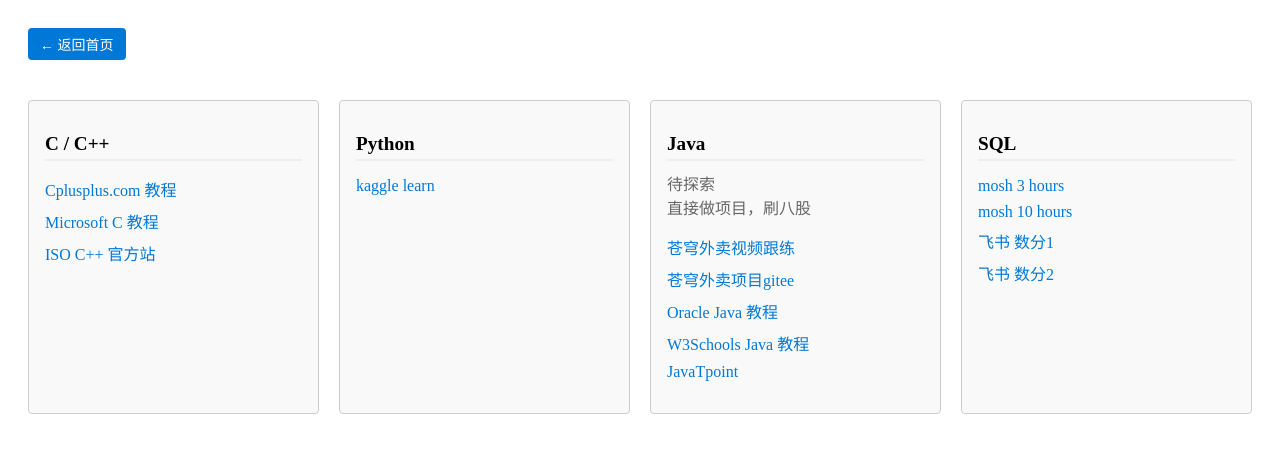
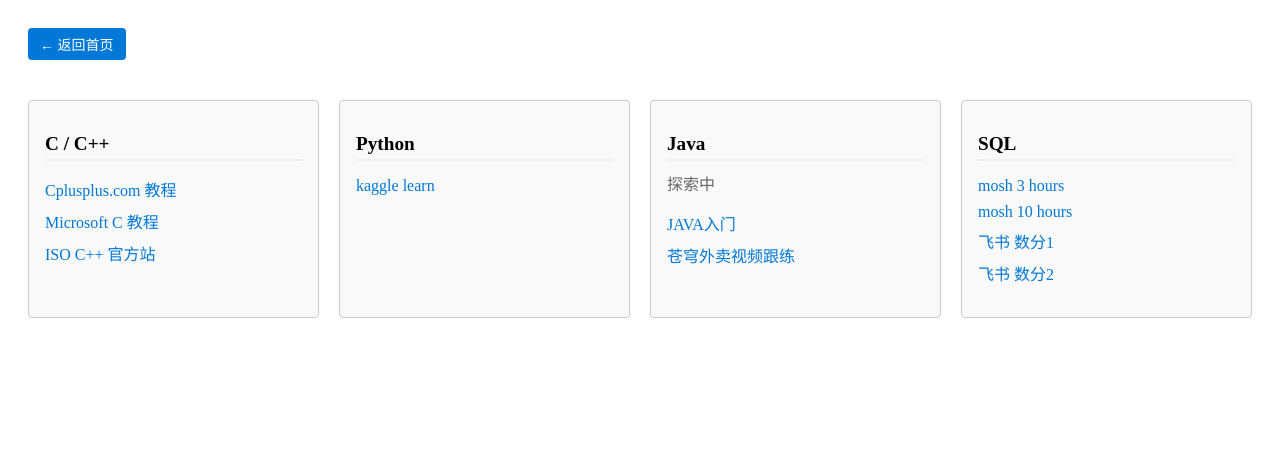
Before and after one commit to mmerryyy/mmerryyy.github.io, a plain HTML site: page programming.html in a window 1280 px wide. Drawn offline with Linux system fonts and the light colour scheme.

Commit message:
Update programming.html

```diff
--- a/programming.html
+++ b/programming.html
@@ -77,15 +77,11 @@
       <div class="module">
         <h2>Java</h2>
         <p style="margin:8px 0; color:#666;">
-          待探索<br>
-          直接做项目，刷八股<br>
+          探索中<br>
         </p>
         <ul>
+          <li><a href="https://www.bilibili.com/video/BV1821CY8E2d?spm_id_from=333.788.videopod.episodes&vd_source=d5af97f5cbcbb8589412ce3efb6e554e/" target="_blank">JAVA入门</a></li>
           <li><a href="https://www.bilibili.com/video/BV1TP411v7v6/?spm_id_from=333.337.search-card.all.click/" target="_blank">苍穹外卖视频跟练</a></li>
-          <li><a href="https://gitee.com/Charlie_IX/cangqiongwaimai/tree/master/PPT/PPT" target="_blank">苍穹外卖项目gitee</a></li>
-          <li><a href="https://docs.oracle.com/javase/tutorial/" target="_blank">Oracle Java 教程</a></li>
-          <li><a href="https://www.w3schools.com/java/" target="_blank">W3Schools Java 教程</a></li>
-          <li><a href="https://www.javatpoint.com/" target="_blank">JavaTpoint</a></li>
         </ul>
       </div>
       <div class="module">
```
